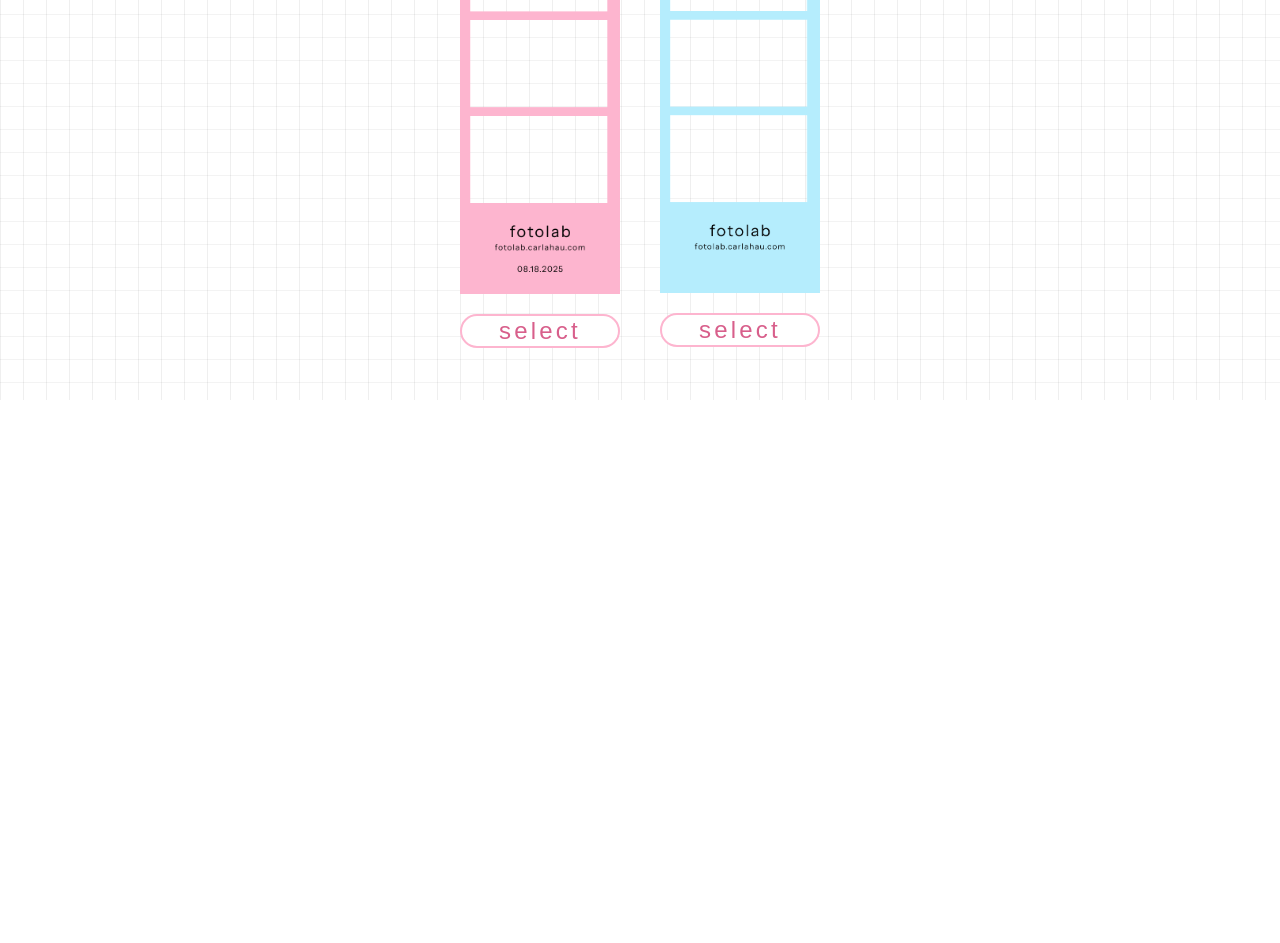
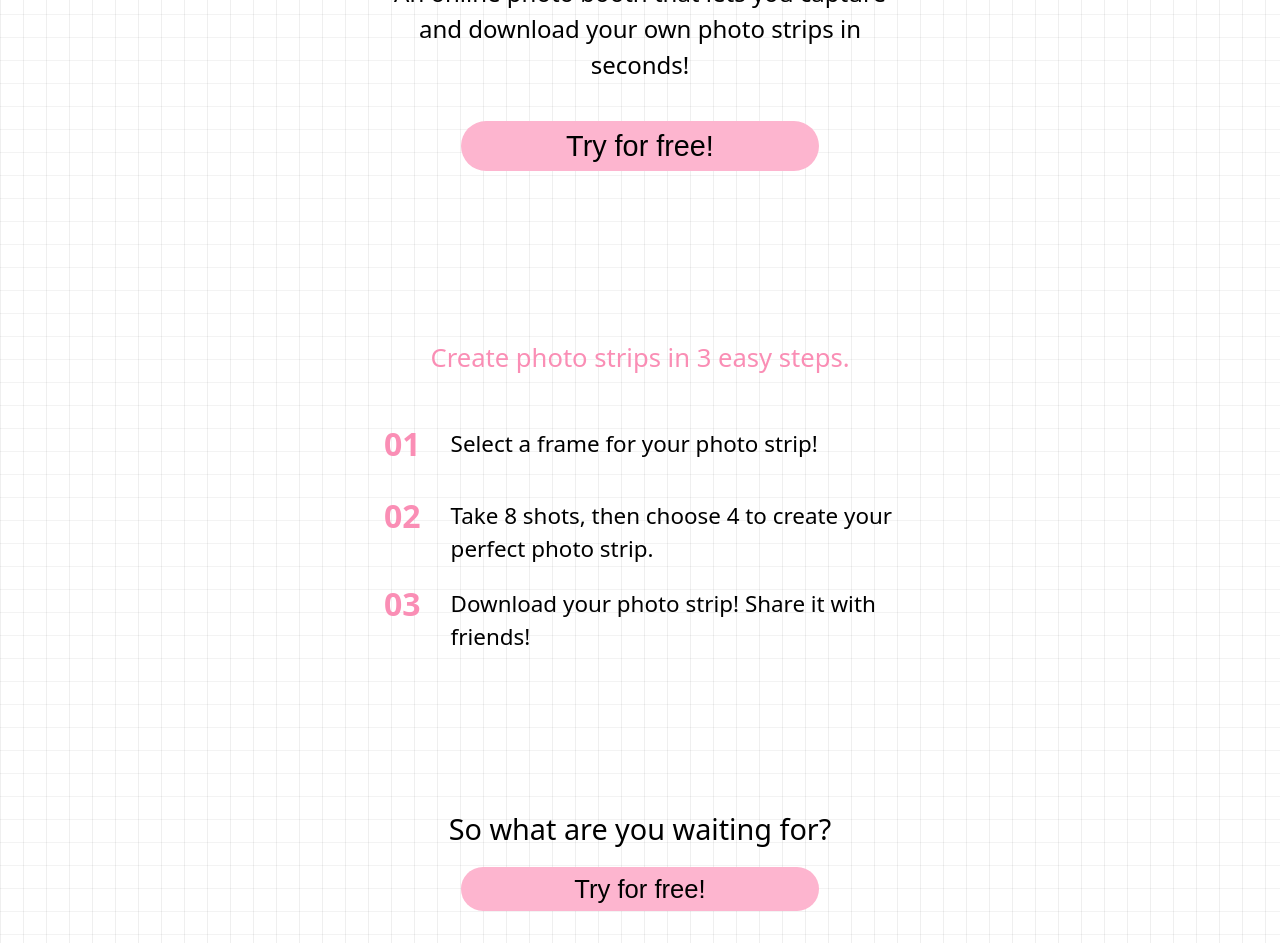
Before and after one commit to carlahauu/fotolab, a React (Vite) app: page / in a window 1280 px wide. Shown: the part 400-1343 px from the top of the page. Before the commit the page ends 800 px from the top, so only its background shows below. Built offline with nearby package versions, Linux system fonts and the light colour scheme.

Commit message:
Added landing page

```diff
--- a/src/App.css
+++ b/src/App.css
@@ -5,3 +5,12 @@
   margin-left: auto;
   display: flex;
 }
+
+button:hover{
+  cursor: pointer;
+}
+
+a {
+  color: black;
+  text-decoration: none;
+}
--- a/src/App.jsx
+++ b/src/App.jsx
@@ -2,6 +2,8 @@ import "./App.css";
 import { Routes, Route } from "react-router-dom";
 import Home from "./pages/Home";
 import Navbar from "./components/Navbar";
+import Landing from "./pages/Landing";
+import Photobooth from "./pages/Photobooth";
 // import Footer from "./components/Footer";
 
 function App() {
@@ -11,7 +13,8 @@ function App() {
         <Navbar />
         <div className="appContent">
           <Routes>
-            <Route path="/" element={<Home />} />
+            <Route path="/" element={<Landing />} />
+            <Route path="/photobooth" element={<Photobooth />} />
           </Routes>
           {/* <Footer /> */}
         </div>
--- a/src/components/Navbar.jsx
+++ b/src/components/Navbar.jsx
@@ -15,7 +15,7 @@ function Navbar() {
   return (
     <div className='navbarContainer'>
         <div className="logo">
-            <h1>fotolab</h1>
+            <a href='/'><h1>fotolab</h1></a>
         </div>
         <div className="navItems">
             <a>photo booth</a>
@@ -26,7 +26,7 @@ function Navbar() {
           <GiHamburgerMenu onClick={onHamburgerClick} className='hamburger' />
           {mobileNav &&
             <div className="mobileNavItems">
-                <a>photo booth</a>
+                <a href='/photobooth'>photo booth</a>
                 <a>about</a>
                 <a>contact</a>
             </div>
--- /dev/null
+++ b/src/pages/Landing.jsx
@@ -0,0 +1,35 @@
+import React from 'react'
+import '../styles/Landing.css'
+
+function Landing() {
+  return (
+    <div className='landingContainer'>
+        <div className="hero">
+            <h1>Bring the photo booth experience straight to your device!</h1>
+            <p>An online photo booth that lets you capture and download your own photo strips in seconds!</p>
+            <a href='/photobooth'><button>Try for free!</button></a>
+        </div>
+        <div className="steps">
+            <h1>Create photo strips in 3 easy steps.</h1>
+            <div className="step">
+                <h3>01</h3>
+                <p>Select a frame for your photo strip!</p>
+            </div>
+            <div className="step">
+                <h3>02</h3>
+                <p>Take 8 shots, then choose 4 to create your perfect photo strip.</p>
+            </div>
+            <div className="step">
+                <h3>03</h3>
+                <p>Download your photo strip! Share it with friends! </p>
+            </div>
+        </div>
+        <div className="cta">
+            <h1>So what are you waiting for?</h1>
+            <a href='/photobooth'><button>Try for free!</button></a>
+        </div>
+    </div>
+  )
+}
+
+export default Landing
--- /dev/null
+++ b/src/styles/Landing.css
@@ -0,0 +1,108 @@
+.landingContainer{
+    margin-top: 10em;
+    width: 70vw;
+}
+
+.hero h1{
+    font-weight: 500;
+    line-height: 1.3em;
+}
+
+.cta h1{
+    font-weight: 500;
+    line-height: 1.3em;
+    font-size: 1.8rem;
+}
+
+.steps h1{
+    font-weight: 500;
+    font-size: 1.6rem;
+    color: #FA8EB5;
+}
+
+.step {
+    display: flex;
+    flex-direction: row;
+    width: 100%;
+    gap: 30px;
+    text-align: left;
+    align-items: flex-start;
+    margin-top: -1.5em;
+}
+
+.steps h1{
+    margin-bottom: 2em;
+}
+
+.steps{
+    display: flex;
+    flex-direction: column;
+    margin-bottom: 4em;
+    padding: 70px 0;
+}
+
+.step h3{
+    color: #FA8EB5;
+    font-weight: 600;
+    font-size: 2em;
+    margin-top: 0.5em;
+}
+
+.step p{
+    font-size: 1.4rem;
+}
+
+.hero{
+    margin-bottom: 5em;
+}
+
+.hero p{
+    font-size: 1.2em;
+}
+
+.hero button{
+    background-color: #FDB5CF;
+    border-style: none;
+    border-radius: 40px;
+    color: black;
+    padding-left: 0.5em;
+    padding-right: 0.5em;
+    font-size: 1.8rem;
+    margin-top: 0.5em;
+    padding-top: 0.3em;
+    padding-bottom: 0.3em;
+    width: 100%;
+}
+
+.cta button{
+    background-color: #FDB5CF;
+    border-style: none;
+    border-radius: 40px;
+    color: black;
+    padding-left: 0.5em;
+    padding-right: 0.5em;
+    font-size: 1.6rem;
+    padding-top: 0.3em;
+    padding-bottom: 0.3em;
+    width: 70%;
+}
+
+@media screen and (min-width: 1100px){
+    .hero h1{
+        font-weight: 500;
+        line-height: 1.3em;
+        font-size: 2.5em;
+    }
+
+    .landingContainer{
+        width: 40vw;
+    }
+
+    .hero p{
+        font-size: 1.5em;
+    }
+
+    .hero button{
+        width: 70%;
+    }
+}
--- a/src/styles/Photobooth.css
+++ b/src/styles/Photobooth.css
@@ -176,7 +176,7 @@
     place-items: center;
 }
 
-@media screen and (min-width: 400px) and (max-width: 800px){
+@media screen and (max-width: 800px){
     .capturedPhotos {
         height: 33em;
         display: flex;
```
